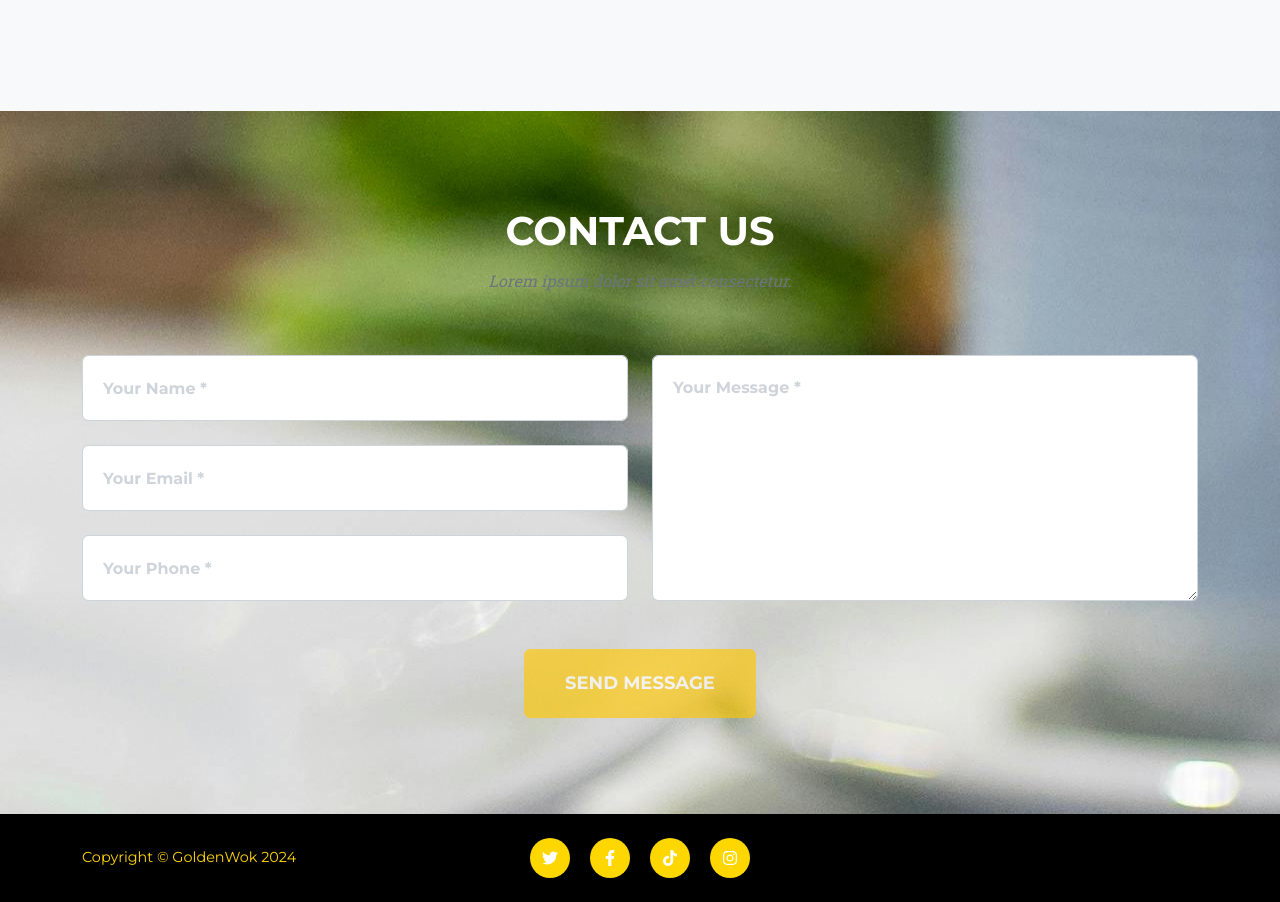
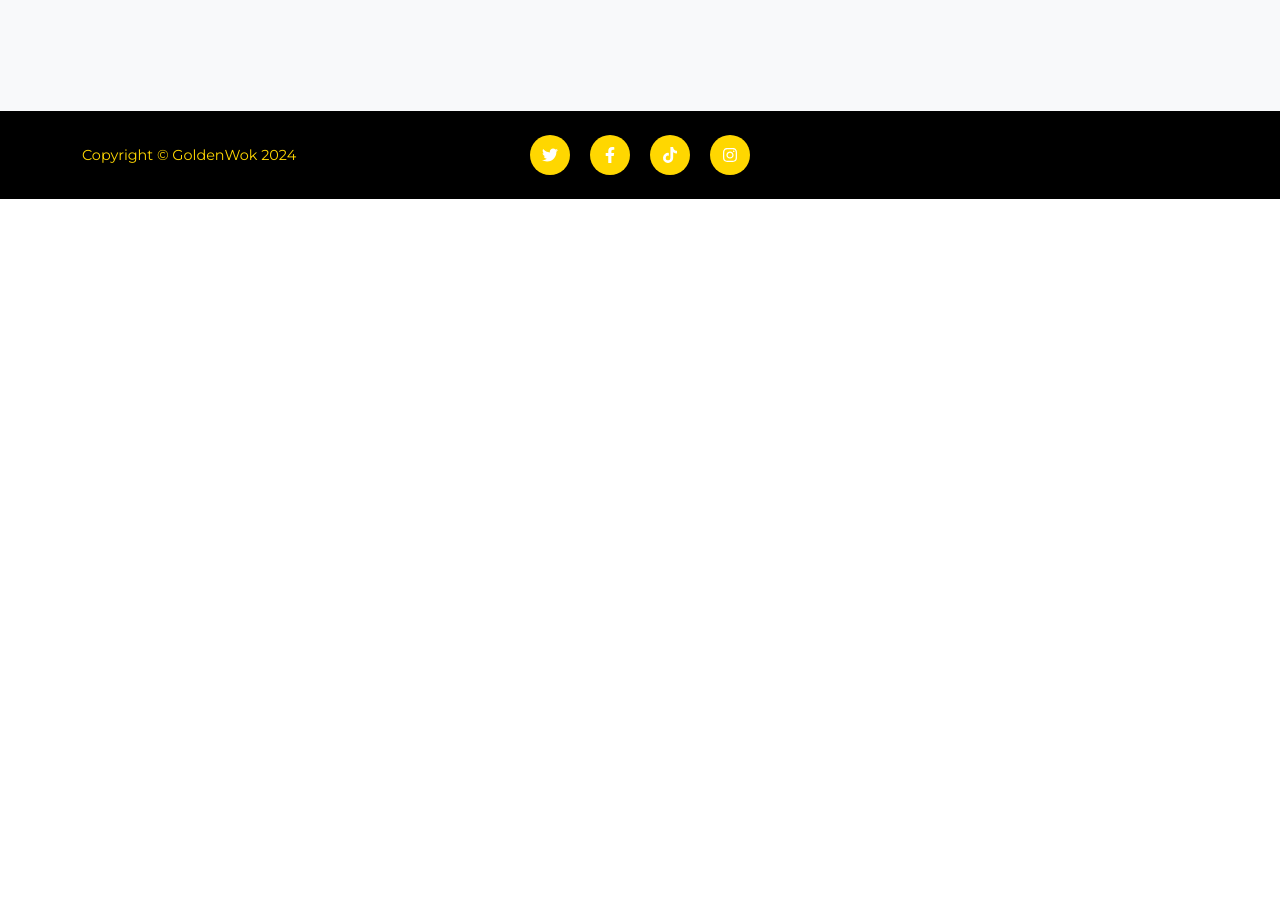
Before and after one commit to UloE-G/GoldenWokV2, a Flask app: page / in a window 1280 px wide. Shown: the part 1936-2838 px from the top of the page. After the commit the page ends 2135 px from the top, so only its background shows below. Run offline with Flask 3, Linux system fonts and the light colour scheme; some libraries are stand-ins or nearby versions.

Commit message:
Removed contact form and add links to contact and menu page at the pictures in about us

```diff
--- a/templates/index.html
+++ b/templates/index.html
@@ -39,7 +39,7 @@
                         </p>
                     </div>
                     <div class="col-md-6">
-                        <a href="#contact">
+                        <a href="{{ url_for ('contact')}}">
                             <span class="fa-stack fa-4x">
                                 <i class="fas fa-circle fa-stack-2x text-primary"></i>
                                 <i class="fas fa-address-book fa-stack-1x fa-inverse"></i>
@@ -73,76 +73,5 @@
                     </ul>
                 </div>
         </section>
-        <!-- About-->
-        <!-- <section class="page-section" id="menu">
-            <div class="container">
-                <div class="text-center">
-                    <h2 class="section-heading text-uppercase">Menu</h2>
-                    <h3 class="section-subheading text-muted">Lorem ipsum dolor sit amet consectetur.</h3>
-                </div>
-        </section> -->
-        <!-- Contact-->
-        <section class="page-section" id="contact">
-            <div class="container">
-                <div class="text-center">
-                    <h2 class="section-heading text-uppercase">Contact Us</h2>
-                    <h3 class="section-subheading text-muted">Lorem ipsum dolor sit amet consectetur.</h3>
-                </div>
-                <!-- * * * * * * * * * * * * * * *-->
-                <!-- * * SB Forms Contact Form * *-->
-                <!-- * * * * * * * * * * * * * * *-->
-                <!-- This form is pre-integrated with SB Forms.-->
-                <!-- To make this form functional, sign up at-->
-                <!-- https://startbootstrap.com/solution/contact-forms-->
-                <!-- to get an API token!-->
-                <form id="contactForm" data-sb-form-api-token="API_TOKEN">
-                    <div class="row align-items-stretch mb-5">
-                        <div class="col-md-6">
-                            <div class="form-group">
-                                <!-- Name input-->
-                                <input class="form-control" id="name" type="text" placeholder="Your Name *" data-sb-validations="required" />
-                                <div class="invalid-feedback" data-sb-feedback="name:required">A name is required.</div>
-                            </div>
-                            <div class="form-group">
-                                <!-- Email address input-->
-                                <input class="form-control" id="email" type="email" placeholder="Your Email *" data-sb-validations="required,email" />
-                                <div class="invalid-feedback" data-sb-feedback="email:required">An email is required.</div>
-                                <div class="invalid-feedback" data-sb-feedback="email:email">Email is not valid.</div>
-                            </div>
-                            <div class="form-group mb-md-0">
-                                <!-- Phone number input-->
-                                <input class="form-control" id="phone" type="tel" placeholder="Your Phone *" data-sb-validations="required" />
-                                <div class="invalid-feedback" data-sb-feedback="phone:required">A phone number is required.</div>
-                            </div>
-                        </div>
-                        <div class="col-md-6">
-                            <div class="form-group form-group-textarea mb-md-0">
-                                <!-- Message input-->
-                                <textarea class="form-control" id="message" placeholder="Your Message *" data-sb-validations="required"></textarea>
-                                <div class="invalid-feedback" data-sb-feedback="message:required">A message is required.</div>
-                            </div>
-                        </div>
-                    </div>
-                    <!-- Submit success message-->
-                    <!---->
-                    <!-- This is what your users will see when the form-->
-                    <!-- has successfully submitted-->
-                    <div class="d-none" id="submitSuccessMessage">
-                        <div class="text-center text-white mb-3">
-                            <div class="fw-bolder">Form submission successful!</div>
-                            To activate this form, sign up at
-                            <br />
-                            <a href="https://startbootstrap.com/solution/contact-forms">https://startbootstrap.com/solution/contact-forms</a>
-                        </div>
-                    </div>
-                    <!-- Submit error message-->
-                    <!---->
-                    <!-- This is what your users will see when there is-->
-                    <!-- an error submitting the form-->
-                    <div class="d-none" id="submitErrorMessage"><div class="text-center text-danger mb-3">Error sending message!</div></div>
-                    <!-- Submit Button-->
-                    <div class="text-center"><button class="btn btn-primary btn-xl text-uppercase disabled" id="submitButton" type="submit">Send Message</button></div>
-                </form>
-            </div>
-        </section>
+
 {% endblock %}
```
